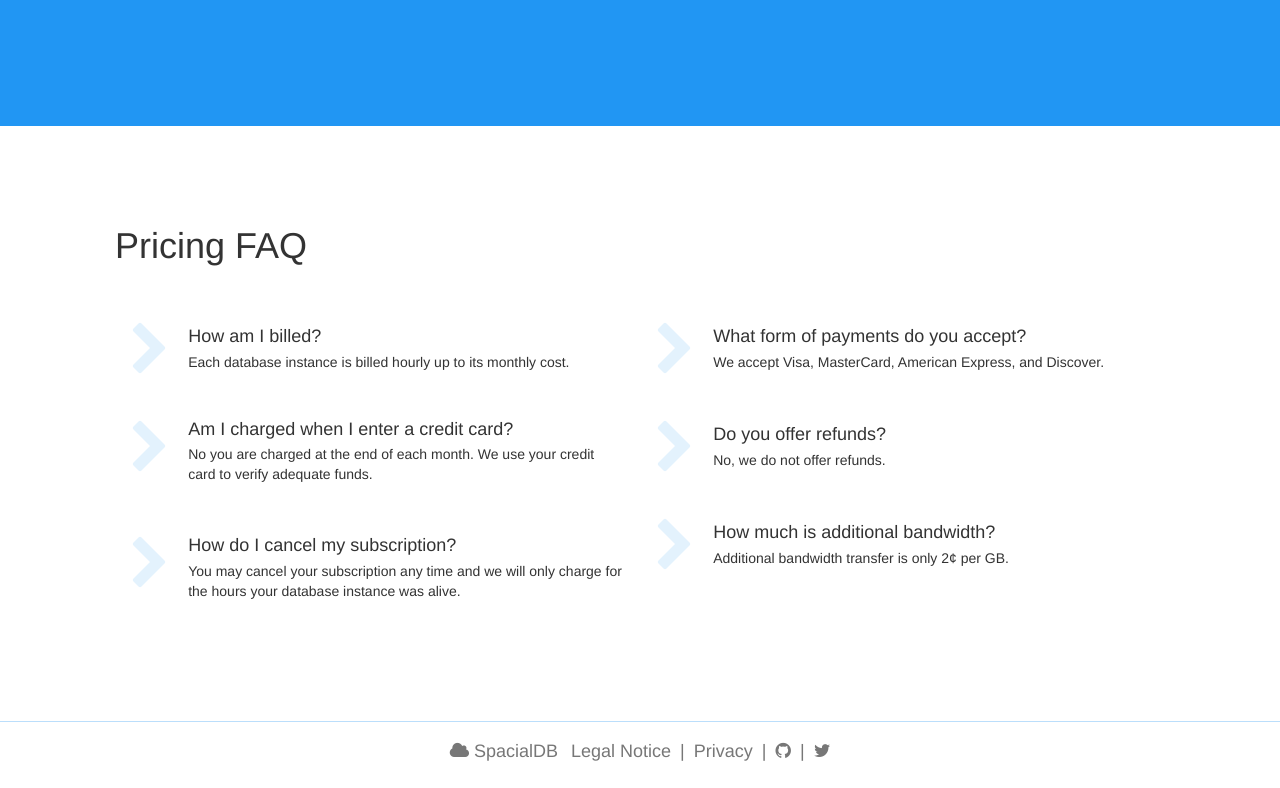
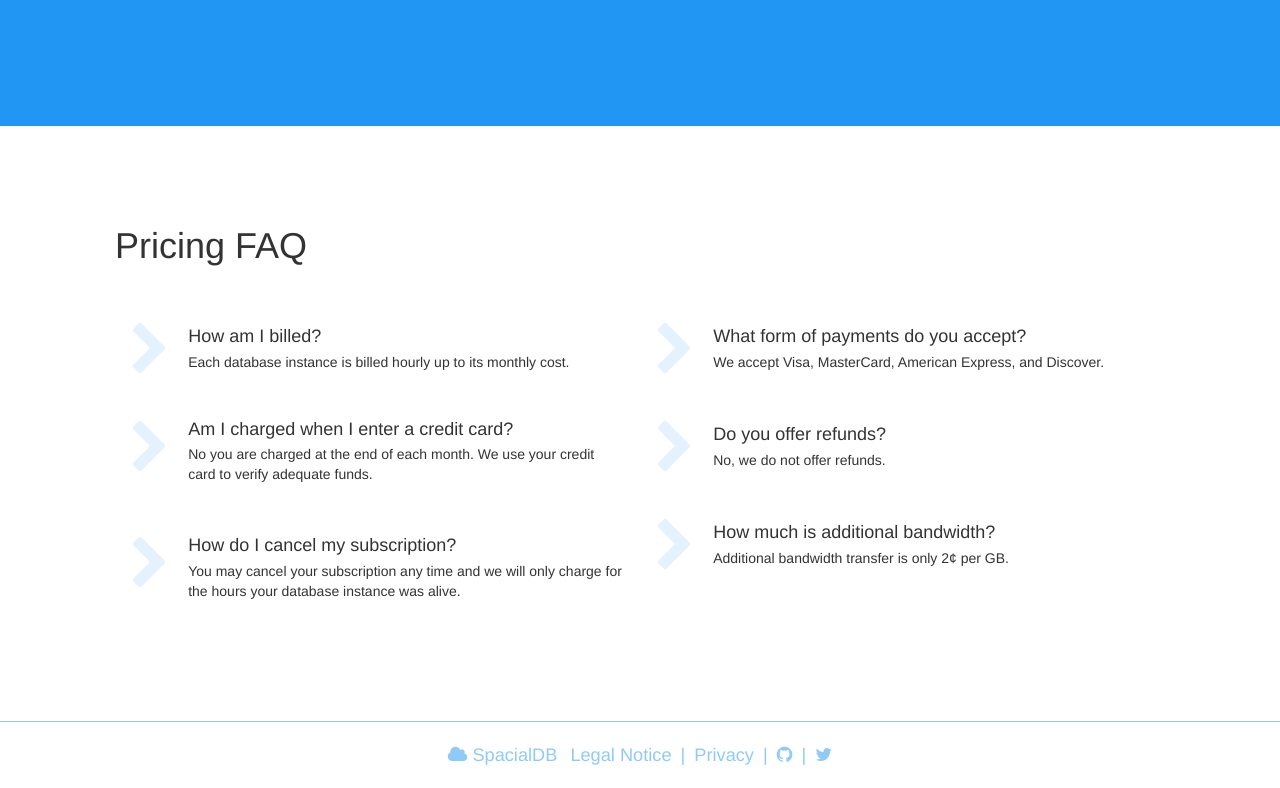
Before and after one commit to jengeb/spacialdb-mockup, a plain HTML site: page index.html in a window 1280 px wide. Shown: the part 1905-2693 px from the top of the page. Drawn offline with nearby package versions, Linux system fonts and the light colour scheme.

Commit message:
change color and size of footer

```diff
--- a/index.html
+++ b/index.html
@@ -333,7 +333,6 @@
       <footer class="footer">
         <div class="container">
           <div class="inner text-muted">
-            <h4>
               <ul class="bs-docs-footer-links text-muted-color">
                 <li><i class="fa fa-cloud"></i> SpacialDB</li>
                 <li>  </li>
@@ -345,7 +344,6 @@
                 <li> | </li>
                 <li><a><i class="fa fa-twitter"></i></a></li>
               </ul>
-            </h4>
           </div>
         </div>
       </footer>
--- a/style.css
+++ b/style.css
@@ -105,6 +105,7 @@
   max-width: 1400px;
   padding: 0 80px;
   text-align: center;
+  font-size: 1.3em;
 }
 
 .icon {
@@ -159,7 +160,7 @@ body {
   padding-left: 20px;
   padding-right: 20px;
   margin-top: 40px;
-  border-top: 1px solid #BBDEFB;
+  border-top: 1px solid #90CAF9;
 }
 
 a {
@@ -183,5 +184,5 @@ a {
 }
 
 .text-muted-color {
-  color: #777;
+  color: #90CAF9;
 }
```
